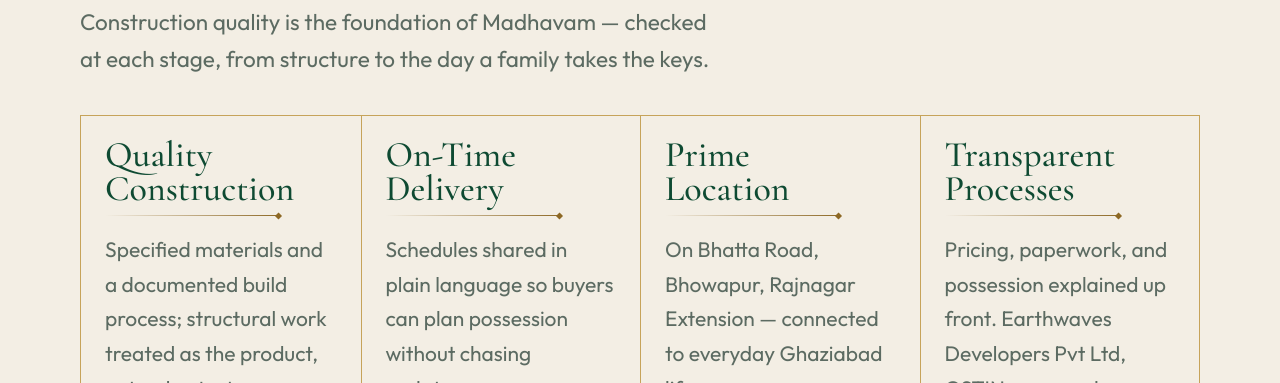
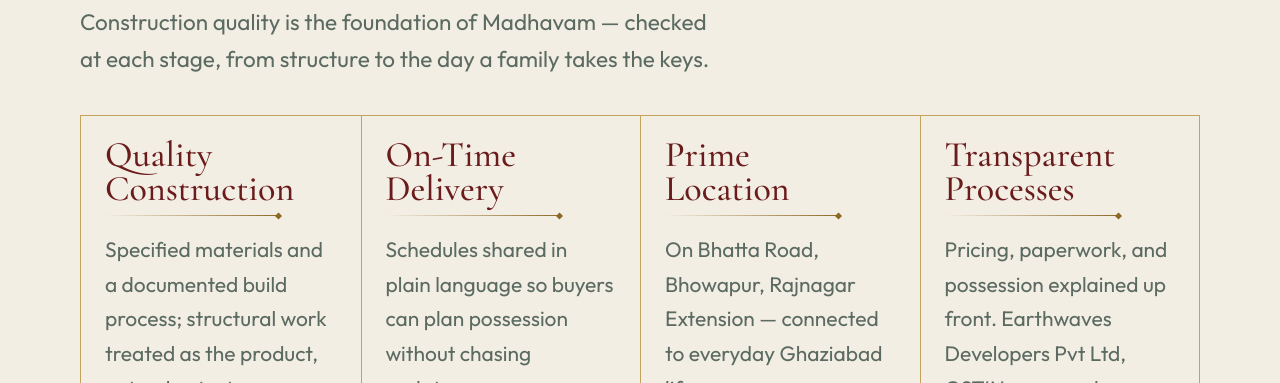
Before and after one commit to Developerodin/madhvamtype2, a plain HTML site: page index.html in a window 1280 px wide. Shown: the part 4655-5038 px from the top of the page. Drawn offline with nearby package versions, Linux system fonts and the light colour scheme.

```diff
--- a/css/style.css
+++ b/css/style.css
@@ -1140,7 +1140,7 @@
 .pillar-grid h3 {
   margin-bottom: 0.55rem;
   font-size: 2.25rem;
-  color: #0E4A32;
+  color: var(--burgundy);
 }
 
 .pillar-arrow {
```
